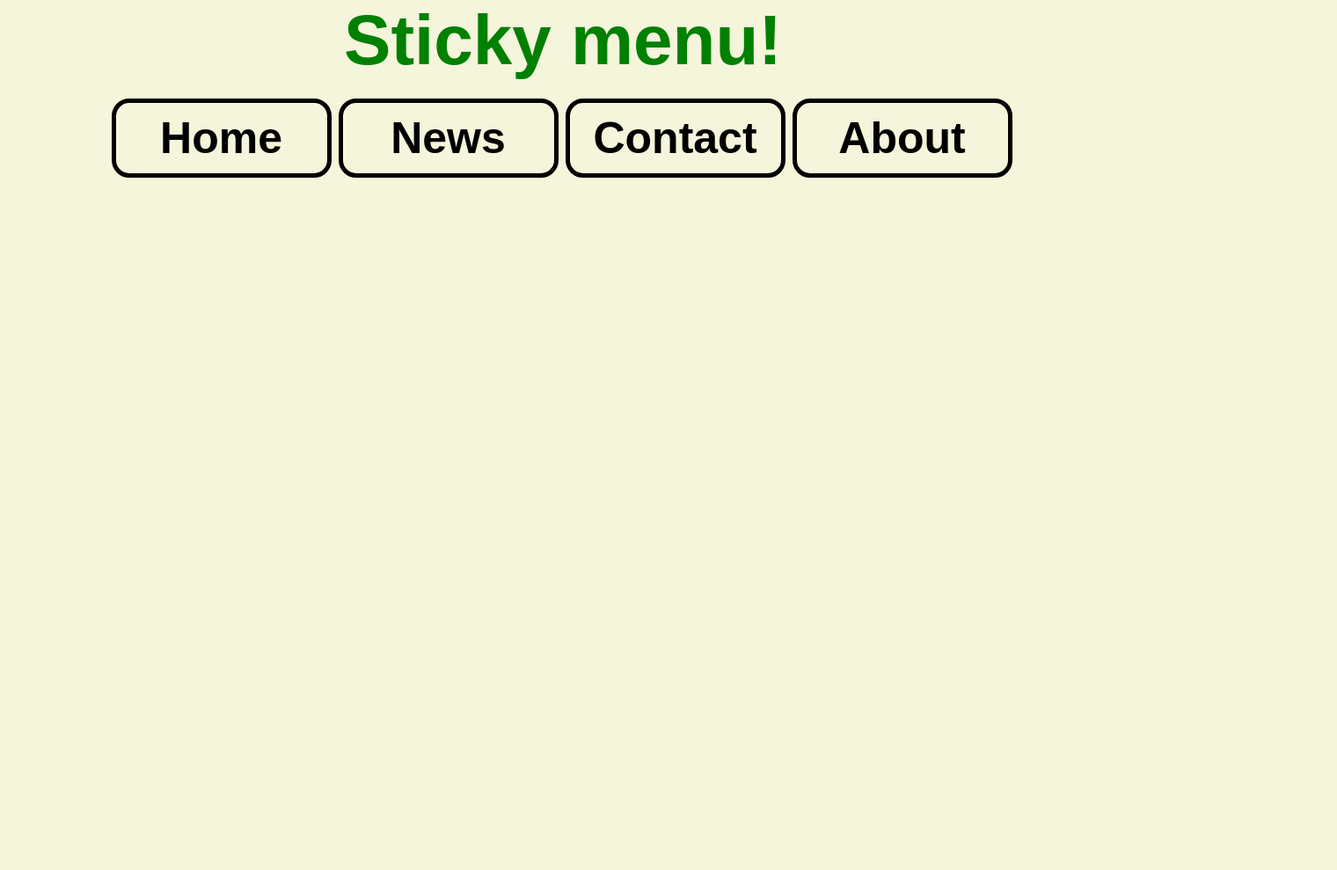
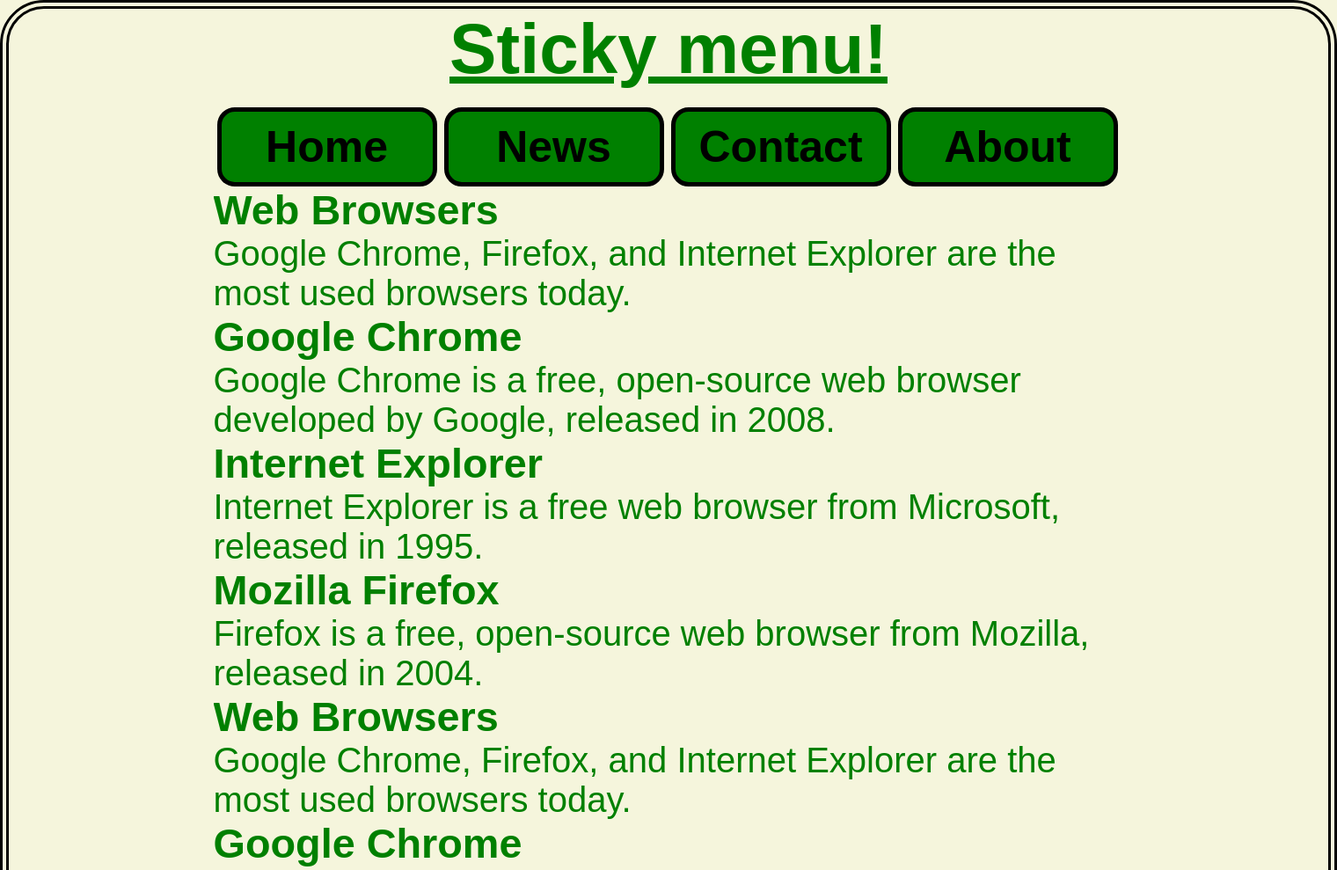
Before and after one commit to JulianVerschuren/stickyNav, a plain HTML site: page index.html in a window 1280 px wide. Shown: the top 989 px of the page at 88% size, 1520 px wide, since content can reach past the window. Before the commit the page ends 800 px from the top, so only its background shows below. Drawn offline with nearby package versions, Linux system fonts and the light colour scheme.

Commit message:
nog wat aanpassingen
footer, text, articles etc.

```diff
--- a/index.html
+++ b/index.html
@@ -10,7 +10,7 @@
 </head>
 
 <body>
-	<div id="wrapper">
+	<div class="wrapper">
 		<h1>Sticky menu!</h1>
 		<div id="nav">
 			<ul>
@@ -20,7 +20,75 @@
 				<li><a href="index.html">About</a></li>
 			</ul>
 		</div>
+		<main>
+
+  <h3>Web Browsers</h3>
+  <p>Google Chrome, Firefox, and Internet Explorer are the most used browsers today.</p>
+
+  <article>
+    <h3>Google Chrome</h3>
+    <p>Google Chrome is a free, open-source web browser developed by Google,
+    released in 2008.</p>
+  </article>
+
+  <article>
+    <h3>Internet Explorer</h3>
+    <p>Internet Explorer is a free web browser from Microsoft, released in 1995.</p>
+  </article>
+
+  <article>
+    <h3>Mozilla Firefox</h3>
+    <p>Firefox is a free, open-source web browser from Mozilla, released in 2004.</p>
+  </article>
+
+
+  <h3>Web Browsers</h3>
+  <p>Google Chrome, Firefox, and Internet Explorer are the most used browsers today.</p>
+
+  <article>
+    <h3>Google Chrome</h3>
+    <p>Google Chrome is a free, open-source web browser developed by Google,
+    released in 2008.</p>
+  </article>
+
+  <article>
+    <h3>Internet Explorer</h3>
+    <p>Internet Explorer is a free web browser from Microsoft, released in 1995.</p>
+  </article>
+
+  <article>
+    <h3>Mozilla Firefox</h3>
+    <p>Firefox is a free, open-source web browser from Mozilla, released in 2004.</p>
+  </article>
+
+
+  <h3>Web Browsers</h3>
+  <p>Google Chrome, Firefox, and Internet Explorer are the most used browsers today.</p>
+
+  <article>
+    <h3>Google Chrome</h3>
+    <p>Google Chrome is a free, open-source web browser developed by Google,
+    released in 2008.</p>
+  </article>
+
+  <article>
+    <h3>Internet Explorer</h3>
+    <p>Internet Explorer is a free web browser from Microsoft, released in 1995.</p>
+  </article>
+
+  <article>
+    <h3>Mozilla Firefox</h3>
+    <p>Firefox is a free, open-source web browser from Mozilla, released in 2004.</p>
+  </article>
+
+
+<footer> yo </footer>
+
+
+		</main>
 	</div>
+<script src="//code.jquery.com/jquery-1.12.0.min.js"></script>
+
 </body>
 
 </html>
--- a/styles.css
+++ b/styles.css
@@ -1,3 +1,12 @@
+.wrapper{
+
+width: 1500px;
+
+margin: 0px auto;
+border: 	10px black double;
+border-radius: 50px;
+}
+
 *{
 margin: 0;
 padding: 0;
@@ -17,8 +26,8 @@ font-size: 40px;
 h1{
 
 margin-bottom: 20px;
-text-align: center
-
+text-align: center;
+text-decoration: underline;
 
 }
 
@@ -40,7 +49,7 @@ margin: 0px 4px;
 border: 5px solid #000;
 border-radius: 20px;
 float: left;
-
+background-color: green;
 }
 
 a{
@@ -61,3 +70,21 @@ font-weight: bold;
 li a:hover {
     background-color:darkolivegreen;
 }
+
+main{
+list-style-type: none;
+overflow: hidden;
+width: 1035px;
+margin: 0px auto;
+max-width: 1200px;
+
+
+}
+
+footer{
+
+width: 1200px;
+background-color: darkolivegreen;
+color: black;
+
+}
```
